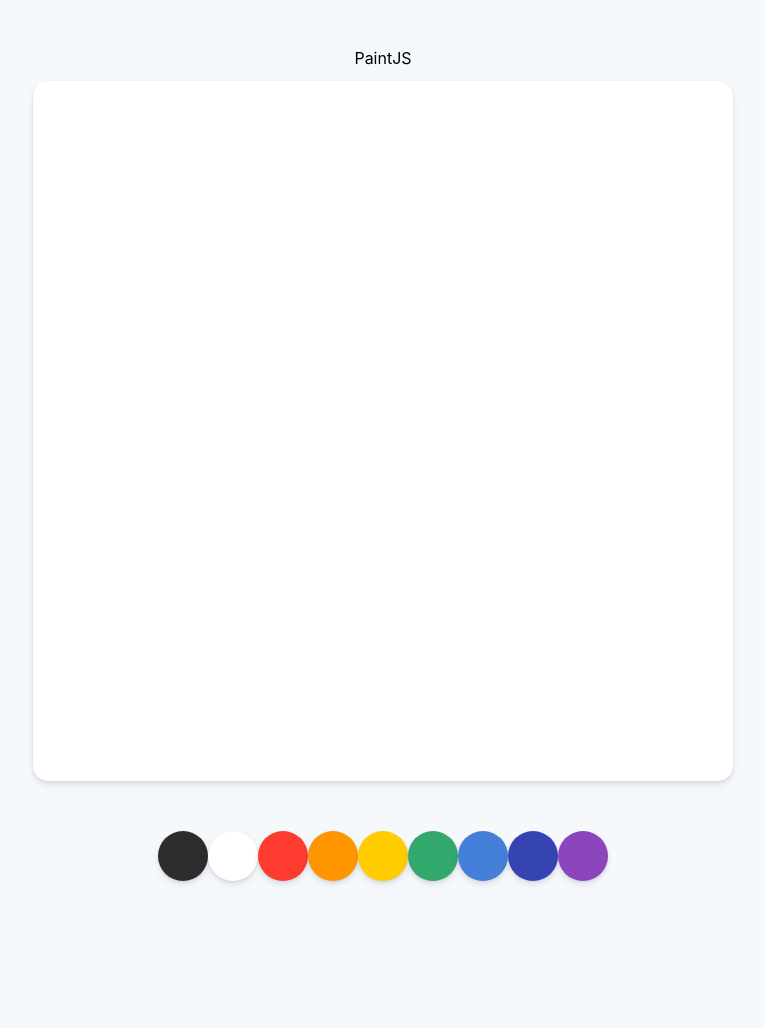
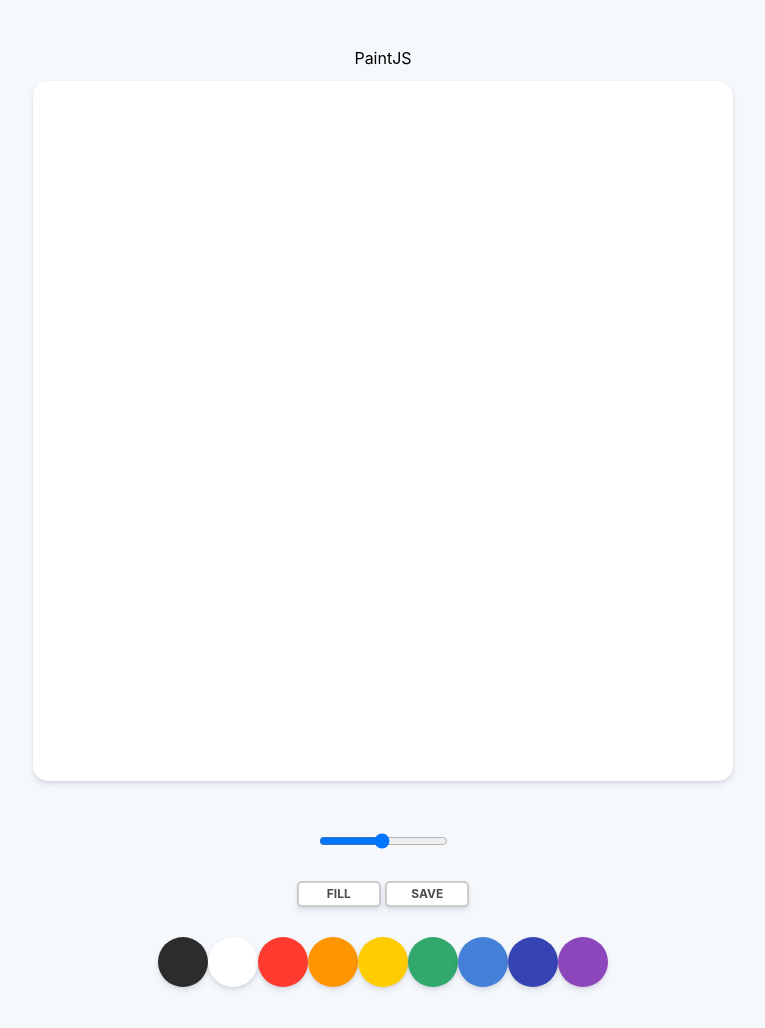
Before and after one commit to iiruda/paintjs, a plain HTML site: page index.html in a window 1280 px wide. Shown: the whole page, without its empty margins (257-1022 px from the left). Before the commit the page ends 931 px from the top, so only its background shows below. Drawn offline with Linux system fonts and the light colour scheme.

Commit message:
css commit

```diff
--- a/index.html
+++ b/index.html
@@ -10,6 +10,13 @@
     <body>
         <canvas id="jsCanvas" class="canvas"></canvas>
         <div class="controls">
+            <div class="controls_range">
+                <input type="range" id="jsRange" min="0.1" max="5" value="2.5" step="0.1">
+            </div>
+            <div class="controls_btns">
+                <button id="jsMode">Fill</button>
+                <button id="jsSave">Save</button>
+            </div>
             <div class="controls_colors" id="jsColors">
                 <div class="controls_color" style="background-color:#2c2c2c"></div>
                 <div class="controls_color" style="background-color:white"></div>
--- a/styles.css
+++ b/styles.css
@@ -7,11 +7,39 @@ body{
     flex-direction: column;
     align-items: center;
     padding-top: 50px;
+    padding: 50px 0px;
 }
 
 .controls {
     margin-top: 50px;
     margin-bottom: 50px;
+    display: flex;
+    flex-direction: column;
+    align-items: center;
+}
+
+.controls .controls_btns{
+    margin-bottom: 30px;
+}
+
+.controls_btns button {
+    all: unset;
+    cursor: pointer;
+    background-color: white;
+    padding: 5px 0px;
+    width: 80px;
+    text-align: center;
+    border-radius: 5px;
+    box-shadow: 0 4px 6px rgba(50, 50, 93, 0.11), 0 1px 3px rgba(0, 0, 0, 0.08);
+    border: 2px solid rgba(0, 0, 0, 0.2);
+    color: rgba(0, 0, 0, 0.7);
+    text-transform: uppercase;
+    font-weight: 700;
+    font-size: 12px;
+}
+
+.controls_btns button:active {
+    transform: scale(0.95);
 }
 
 .controls .controls_colors {
@@ -34,3 +62,7 @@ body{
     cursor: pointer;
     box-shadow: 0 4px 6px rgba(50, 50, 93, 0.11), 0 1px 3px rgba(0, 0, 0, 0.08);
 }
+
+.controls .controls_range{
+    margin-bottom: 30px;
+}
```
